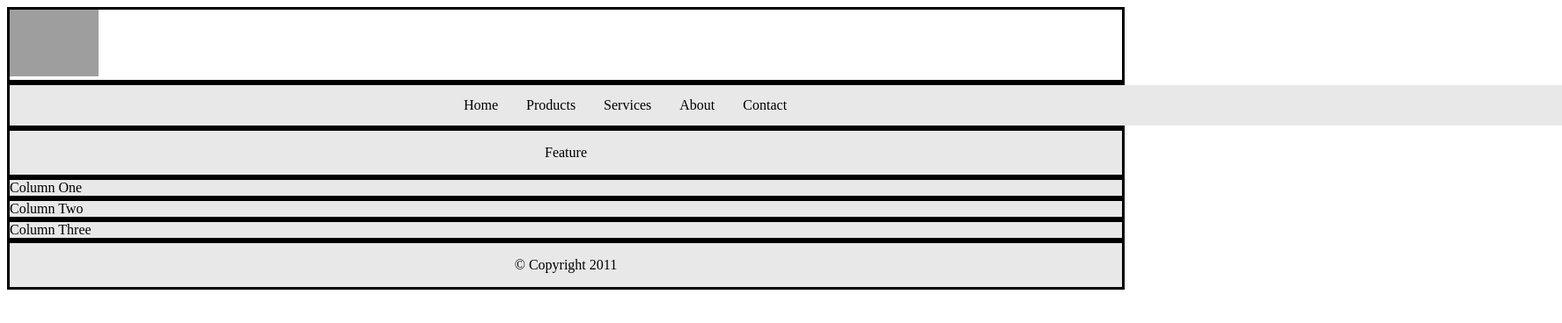
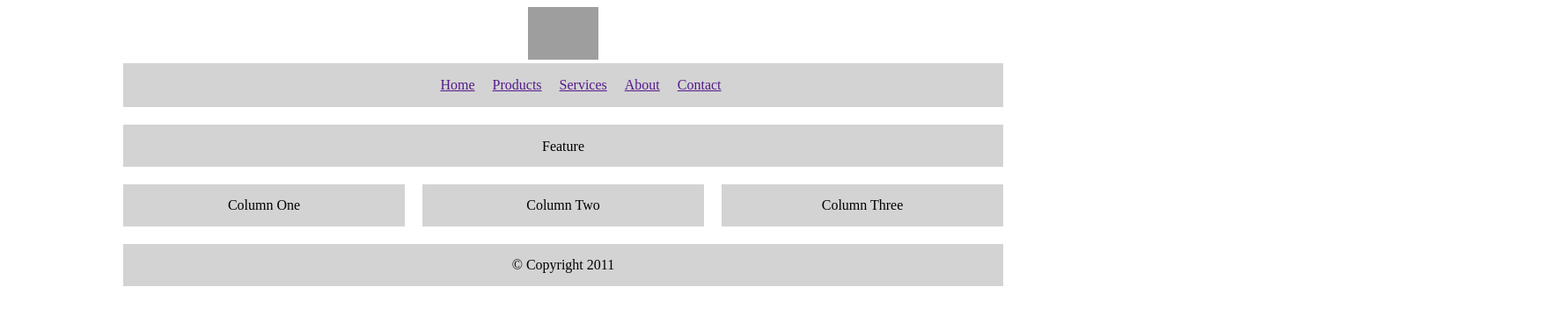
Before and after one commit to LidiaHammer/CF-CSS3-DAY02-Cekic-Haditsch, a plain HTML site: page Advanced/Advanced1.html in a window 1280 px wide. Shown: the whole page at 88% size, 1775 px wide, since content can reach past the window. Drawn offline with Linux system fonts and the light colour scheme; grey boxes are pictures that could not be loaded.

Commit message:
added css

```diff
--- a/Advanced/Advanced1.html
+++ b/Advanced/Advanced1.html
@@ -5,12 +5,15 @@
 	<link rel="stylesheet" type="text/css" href="AdvancedStyle.css">
 </head>
 <body>
-
+	<div id="container">
 		<header>
+			<div  id="img">
 				<img src="https://www.freelogodesign.org/Content/img/logo-samples/flooop.png" alt="logo" class="center" width="8%">
+			</div>
 		</header>
 
 		<nav>
+			<div  id="nav">
 			<ul>
 				<li><a href="" title="Home">Home</a></li>
 				<li><a href="" title="Products">Products</a></li>
@@ -18,21 +21,19 @@
 				<li><a href="" title="About">About</a></li>
 				<li><a href="" title="Contact">Contact</a></li>
 			</ul>
+		</div>
 		</nav>
-<div>
+		<div id="feature">
 			<p>Feature </p>
 		</div>
-<div class="column">
-	Column One</div>
-	<div class="column">
-	Column Two</div>
-	<div class="column">
-	Column Three</div>
-
-
-<footer>
+		<div id="columns">
+		<div id="column1">Column One</div>
+		<div id="column2">Column Two</div>
+		<div id="column3">Column Three</div>
+	</div>
+		<footer id="footer">
 			<p>&#169 Copyright 2011</p>
 		</footer>
-
+	</div>
 </body>
 </html>
--- a/Advanced/AdvancedStyle.css
+++ b/Advanced/AdvancedStyle.css
@@ -1,62 +1,87 @@
+#container {
+   margin: 0 auto;
+   width: 1000px;
+}
 
-header {
-	width: 100%;
-	border: solid;
+#img {
+  text-align: center;
+     margin-bottom: 1em;
+           height:  3em;
 }
-span {
+#nav {
+     background: lightgrey;
+   float: left;
+   height:  5%;
+   width: 100%;
+   text-align:  center;
+      margin-bottom: 2%;
+}
 
-	border: solid;
-	background-color: #e8e8e8;
-
+#content {
+   float: left;
+   background: #FFFFFF;
+   width: 700px;
 
 }
-div {
-	width: 100% ;
-	border:  solid;
-	background-color: #e8e8e8;
+
+#feature {
+   background: lightgrey;
+     height:  3em;
+   width: 100%;
+   float: left;
+   text-align:  center;
+   margin-bottom: 2%;
 }
+
+#column1 {
+   background: lightgrey;
+   height:  3em;
+   width: 32%;
+   float: left;
+   text-align:  center;
+      margin-bottom: 2%;
+      line-height: 3em;
+}
+
+#column2 {
+   background: lightgrey;
+      height:  3em;
+   width: 32%;
+   float: left;
+   text-align:  center;
+    margin-bottom: 2%;
+    margin-left:  2%;
+    margin-right:  2%;
+    line-height: 3em;
+}
+
+#column3 {
+   background: lightgrey;
+      height:  3em;
+   width: 32%;
+   float: left;
+   text-align:  center;
+      margin-bottom: 2%;
+      line-height: 3em;
+}
+
 #columns {
-	width: 100% ;
-	border:  solid;
-	padding-left:  500px;
-	float:  left;
-	margin:  0;
 
 }
-footer {
-	width: 100%;
-	border:  solid;
-	background-color: #e8e8e8;
+
+#footer {
+   background: lightgrey;
+   width: 100%;
+         height:  3em;
+   clear: both;
+   text-align:  center;
+      margin-bottom: 2%;
+      line-height: 3em;
 }
-nav {
-	border: solid;
-	width: 100%;
+
+li {
+  display:  inline-block;
+  color:  black;
+  padding-left:  0.5em;
+    padding-right:  0.5em;
 }
-ul {
-       list-style-type: none;
-       margin: 0; /*sets all the margin properties*/
-       padding: 0;
-        /*used to generate space around content*/
-       padding-left: 500px;
-
-       overflow: hidden; /*whether to clip content or to add scrollbars */
-       background-color: #e8e8e8;
-       top: 0.5em;
-       width: 100%;
-   }
-     li {
-       float: left;
-       text-align: center;
-
-
-     }
-      li a {
-       display: block;
-       color: black;
-       text-align: center;
-       padding: 14px 16px;
-       text-decoration: none;
-     }
-     p {
-     	text-align: center;
-     }
```
Lines whose indentation alone changed are shown as unchanged.
